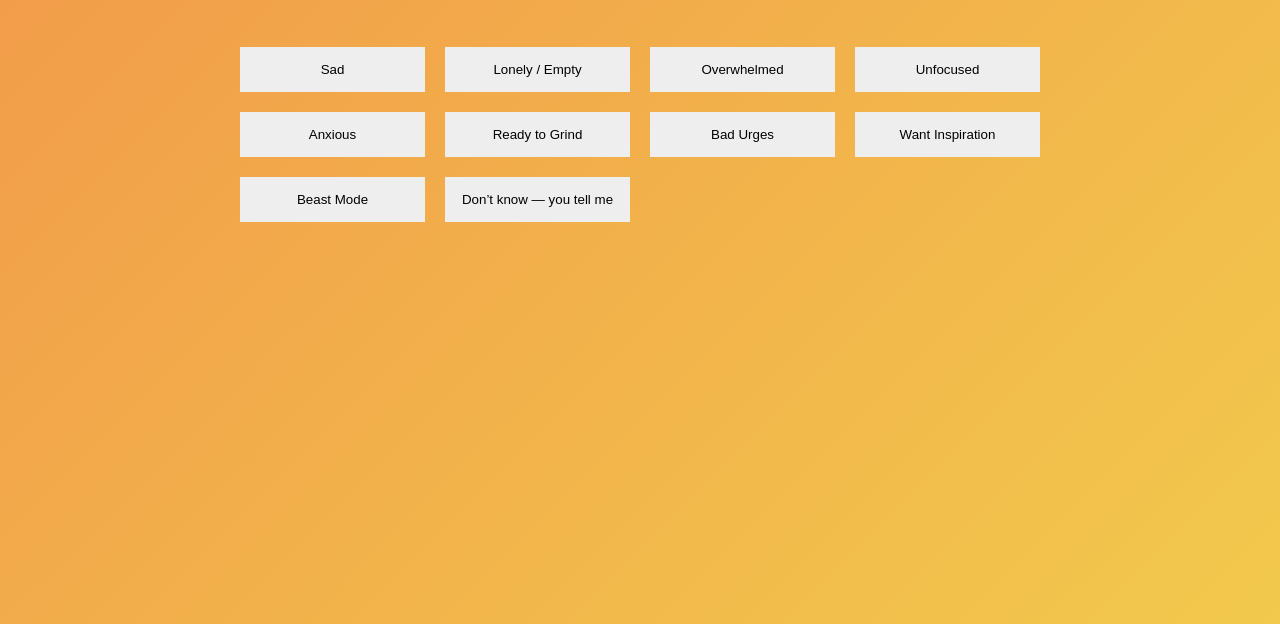
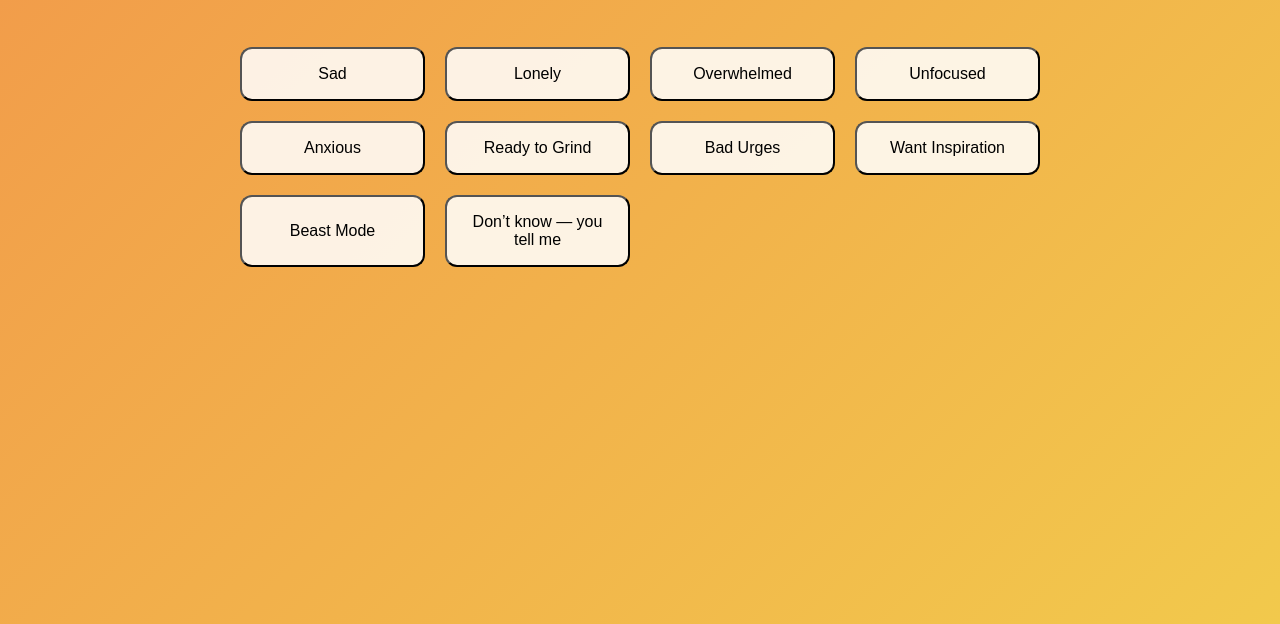
Before and after one commit to pushkarthisside/mood-elevator, a plain HTML site: page index.html in a window 1280 px wide. Shown: the part 176-800 px from the top of the page. Drawn offline with Linux system fonts and the light colour scheme.

Commit message:
buttons and content of grind

```diff
--- a/index.html
+++ b/index.html
@@ -3,7 +3,7 @@
 <head>
   <meta charset="UTF-8" />
   <meta name="viewport" content="width=device-width, initial-scale=1.0" />
-  <title>How Do You Feel?</title>
+  <title>Mood Elevator</title>
   <link rel="stylesheet" href="style.css" />
 </head>
 <body>
@@ -19,14 +19,14 @@
 
     <div class="mood-grid">
       <button class="mood-btn" data-mood="sad">Sad</button>
-      <button class="mood-btn" data-mood="lonely">Lonely / Empty</button>
+      <button class="mood-btn" data-mood="lonely">Lonely</button>
       <button class="mood-btn" data-mood="overwhelmed">Overwhelmed</button>
       <button class="mood-btn" data-mood="unfocused">Unfocused</button>
       <button class="mood-btn" data-mood="anxious">Anxious</button>
       <button class="mood-btn" data-mood="grind">Ready to Grind</button>
-      <button class="mood-btn" data-mood="bad_urges">Bad Urges</button>
+      <button class="mood-btn" data-mood="urge">Bad Urges</button>
       <button class="mood-btn" data-mood="inspiration">Want Inspiration</button>
-      <button class="mood-btn" data-mood="beast">Beast Mode</button>
+      <button class="mood-btn" data-mood="beast_mode">Beast Mode</button>
       <button class="mood-btn" data-mood="random">Don’t know — you tell me</button>
     </div>
   </section>
--- a/script.js
+++ b/script.js
@@ -114,15 +114,15 @@ const quotes = {
   beast_mode: [
     {
       quote: "I'm not motivated by money. I'm motivated by the work. The work is the only thing that matters.",
-      explanation: "Chasing results alone—status, praise, money—burns you out because they're never fully in your control. When you fall in love with the process itself, you flip the game. No one can stop you from doing the work, and that makes you dangerous in the best way."
+      explanation: "Chasing results alone—status, praise, money—burns you out because they’re never fully in your control. When you fall in love with the process itself, you flip the game. No one can stop you from doing the work, and that makes you dangerous in the best way."
     },
     {
-      quote: "While they sleep, you work. While they eat, you train. While they party, you grind. This is the only way.",
-      explanation: "There will always be an easier path calling your name, and most people take it. Choosing the harder route when others relax is how you quietly separate yourself from average. Every focused block you put in while the world drifts is you voting for your future with your time."
+      quote : "While they sleep, you work. While they eat, you train. While they party, you grind. This is the only way." ,
+      explanation : "There will always be an easier path calling your name, and most people take it. Choosing the harder route when others relax is how you quietly separate yourself from average. Every focused block you put in while the world drifts is you voting for your future with your time."
     },
     {
-      quote: "Your limitation—it's only your lack of vision.",
-      explanation: "Hitting a wall can trick you into believing that's all you're capable of. But often it's not your ability that's capped—it's your idea of what's possible for you. When you expand that inner picture, your effort and creativity rise to match it, and suddenly the \"wall\" becomes just another step."
+      quote:  "Your limitation—it's only your lack of vision.",
+      explanation : " Hitting a wall can trick you into believing that’s all you’re capable of. But often it’s not your ability that’s capped—it’s your idea of what’s possible for you. When you expand that inner picture, your effort and creativity rise to match it, and suddenly the “wall” becomes just another step."
     }
   ],
 
--- a/style.css
+++ b/style.css
@@ -51,10 +51,15 @@ body {
 }
 
 .mood-btn {
-  padding: 15px;
-  border: none;
-  background: #eee;
-  cursor: pointer;
+  padding: 16px;
+  border-radius: 12px;
+  font-size: 16px;
+  background: rgba(255,255,255,0.85);
+  transition: transform 0.2s, box-shadow 0.2s;
+}
+.mood-btn:hover {
+  transform: translateY(-4px);
+  box-shadow: 0 10px 20px rgba(0,0,0,0.15);
 }
 
 .quote-box {
```
